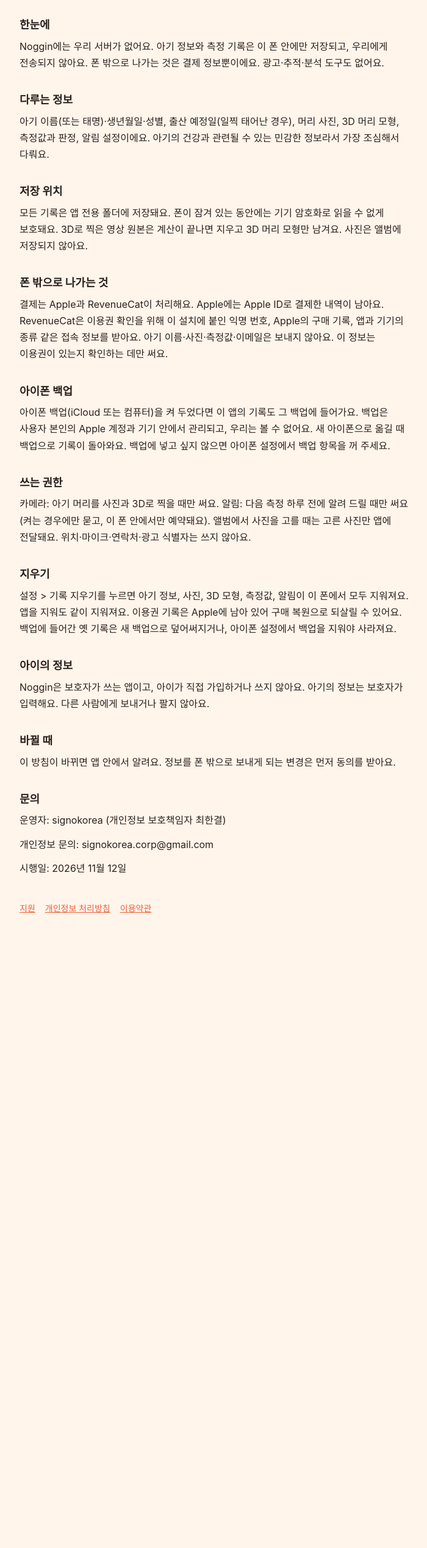
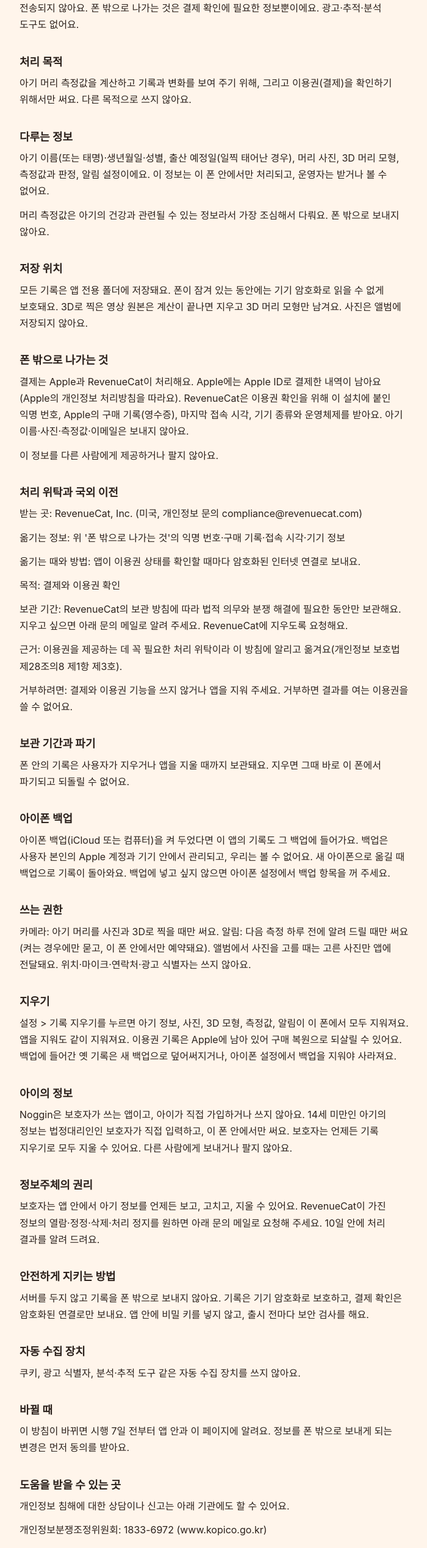
Before and after one commit to noggin-app/noggin-legal, a plain HTML site: page privacy.html in a window 1280 px wide. Shown: the part 240-2779 px from the top of the page at 61% size, without its empty margins (288-988 px from the left). Before the commit the page ends 1806 px from the top, so only its background shows below. Drawn offline with Linux system fonts and the light colour scheme.

Commit message:
Final terms and privacy policy: cross-border transfer, retention, rights, withdrawal and remedies
Co-Authored-By: Claude Opus 5.5 <noreply@anthropic.com>

```diff
--- a/privacy.html
+++ b/privacy.html
@@ -19,16 +19,29 @@ nav a{color:var(--coral)}
 .muted{color:var(--muted);font-size:14px}
 </style></head>
 <body><main><header><span class="logo"><svg width="26" height="26" viewBox="0 0 200 200" aria-hidden="true"><path fill="#fff" d="M104 36C152 33 188 66 188 114 188 158 154 180 102 180 50 180 14 160 14 115 14 70 54 39 104 36Z"/><ellipse cx="86" cy="100" rx="11" ry="16" fill="#EF5F3C"/><ellipse cx="116" cy="100" rx="11" ry="16" fill="#EF5F3C"/></svg></span><a href="index.html">Noggin</a></header>
-<h1>개인정보 처리방침 (초안)</h1>
-<p class="note">변호사 검토 전 초안이에요. 앱 안의 글과 같은 글이에요. 운영자·문의·시행일은 2026-11-12에 운영자가 정한 값으로 채웠어요.</p>
+<h1>개인정보 처리방침</h1>
 <h2>한눈에</h2>
-<p>Noggin에는 우리 서버가 없어요. 아기 정보와 측정 기록은 이 폰 안에만 저장되고, 우리에게 전송되지 않아요. 폰 밖으로 나가는 것은 결제 정보뿐이에요. 광고·추적·분석 도구도 없어요.</p>
+<p>Noggin에는 우리 서버가 없어요. 아기 정보와 측정 기록은 이 폰 안에만 저장되고, 우리에게 전송되지 않아요. 폰 밖으로 나가는 것은 결제 확인에 필요한 정보뿐이에요. 광고·추적·분석 도구도 없어요.</p>
+<h2>처리 목적</h2>
+<p>아기 머리 측정값을 계산하고 기록과 변화를 보여 주기 위해, 그리고 이용권(결제)을 확인하기 위해서만 써요. 다른 목적으로 쓰지 않아요.</p>
 <h2>다루는 정보</h2>
-<p>아기 이름(또는 태명)·생년월일·성별, 출산 예정일(일찍 태어난 경우), 머리 사진, 3D 머리 모형, 측정값과 판정, 알림 설정이에요. 아기의 건강과 관련될 수 있는 민감한 정보라서 가장 조심해서 다뤄요.</p>
+<p>아기 이름(또는 태명)·생년월일·성별, 출산 예정일(일찍 태어난 경우), 머리 사진, 3D 머리 모형, 측정값과 판정, 알림 설정이에요. 이 정보는 이 폰 안에서만 처리되고, 운영자는 받거나 볼 수 없어요.</p>
+<p>머리 측정값은 아기의 건강과 관련될 수 있는 정보라서 가장 조심해서 다뤄요. 폰 밖으로 보내지 않아요.</p>
 <h2>저장 위치</h2>
 <p>모든 기록은 앱 전용 폴더에 저장돼요. 폰이 잠겨 있는 동안에는 기기 암호화로 읽을 수 없게 보호돼요. 3D로 찍은 영상 원본은 계산이 끝나면 지우고 3D 머리 모형만 남겨요. 사진은 앨범에 저장되지 않아요.</p>
 <h2>폰 밖으로 나가는 것</h2>
-<p>결제는 Apple과 RevenueCat이 처리해요. Apple에는 Apple ID로 결제한 내역이 남아요. RevenueCat은 이용권 확인을 위해 이 설치에 붙인 익명 번호, Apple의 구매 기록, 앱과 기기의 종류 같은 접속 정보를 받아요. 아기 이름·사진·측정값·이메일은 보내지 않아요. 이 정보는 이용권이 있는지 확인하는 데만 써요.</p>
+<p>결제는 Apple과 RevenueCat이 처리해요. Apple에는 Apple ID로 결제한 내역이 남아요(Apple의 개인정보 처리방침을 따라요). RevenueCat은 이용권 확인을 위해 이 설치에 붙인 익명 번호, Apple의 구매 기록(영수증), 마지막 접속 시각, 기기 종류와 운영체제를 받아요. 아기 이름·사진·측정값·이메일은 보내지 않아요.</p>
+<p>이 정보를 다른 사람에게 제공하거나 팔지 않아요.</p>
+<h2>처리 위탁과 국외 이전</h2>
+<p>받는 곳: RevenueCat, Inc. (미국, 개인정보 문의 compliance@revenuecat.com)</p>
+<p>옮기는 정보: 위 &#x27;폰 밖으로 나가는 것&#x27;의 익명 번호·구매 기록·접속 시각·기기 정보</p>
+<p>옮기는 때와 방법: 앱이 이용권 상태를 확인할 때마다 암호화된 인터넷 연결로 보내요.</p>
+<p>목적: 결제와 이용권 확인</p>
+<p>보관 기간: RevenueCat의 보관 방침에 따라 법적 의무와 분쟁 해결에 필요한 동안만 보관해요. 지우고 싶으면 아래 문의 메일로 알려 주세요. RevenueCat에 지우도록 요청해요.</p>
+<p>근거: 이용권을 제공하는 데 꼭 필요한 처리 위탁이라 이 방침에 알리고 옮겨요(개인정보 보호법 제28조의8 제1항 제3호).</p>
+<p>거부하려면: 결제와 이용권 기능을 쓰지 않거나 앱을 지워 주세요. 거부하면 결과를 여는 이용권을 쓸 수 없어요.</p>
+<h2>보관 기간과 파기</h2>
+<p>폰 안의 기록은 사용자가 지우거나 앱을 지울 때까지 보관돼요. 지우면 그때 바로 이 폰에서 파기되고 되돌릴 수 없어요.</p>
 <h2>아이폰 백업</h2>
 <p>아이폰 백업(iCloud 또는 컴퓨터)을 켜 두었다면 이 앱의 기록도 그 백업에 들어가요. 백업은 사용자 본인의 Apple 계정과 기기 안에서 관리되고, 우리는 볼 수 없어요. 새 아이폰으로 옮길 때 백업으로 기록이 돌아와요. 백업에 넣고 싶지 않으면 아이폰 설정에서 백업 항목을 꺼 주세요.</p>
 <h2>쓰는 권한</h2>
@@ -36,11 +49,24 @@ nav a{color:var(--coral)}
 <h2>지우기</h2>
 <p>설정 &gt; 기록 지우기를 누르면 아기 정보, 사진, 3D 모형, 측정값, 알림이 이 폰에서 모두 지워져요. 앱을 지워도 같이 지워져요. 이용권 기록은 Apple에 남아 있어 구매 복원으로 되살릴 수 있어요. 백업에 들어간 옛 기록은 새 백업으로 덮어써지거나, 아이폰 설정에서 백업을 지워야 사라져요.</p>
 <h2>아이의 정보</h2>
-<p>Noggin은 보호자가 쓰는 앱이고, 아이가 직접 가입하거나 쓰지 않아요. 아기의 정보는 보호자가 입력해요. 다른 사람에게 보내거나 팔지 않아요.</p>
+<p>Noggin은 보호자가 쓰는 앱이고, 아이가 직접 가입하거나 쓰지 않아요. 14세 미만인 아기의 정보는 법정대리인인 보호자가 직접 입력하고, 이 폰 안에서만 써요. 보호자는 언제든 기록 지우기로 모두 지울 수 있어요. 다른 사람에게 보내거나 팔지 않아요.</p>
+<h2>정보주체의 권리</h2>
+<p>보호자는 앱 안에서 아기 정보를 언제든 보고, 고치고, 지울 수 있어요. RevenueCat이 가진 정보의 열람·정정·삭제·처리 정지를 원하면 아래 문의 메일로 요청해 주세요. 10일 안에 처리 결과를 알려 드려요.</p>
+<h2>안전하게 지키는 방법</h2>
+<p>서버를 두지 않고 기록을 폰 밖으로 보내지 않아요. 기록은 기기 암호화로 보호하고, 결제 확인은 암호화된 연결로만 보내요. 앱 안에 비밀 키를 넣지 않고, 출시 전마다 보안 검사를 해요.</p>
+<h2>자동 수집 장치</h2>
+<p>쿠키, 광고 식별자, 분석·추적 도구 같은 자동 수집 장치를 쓰지 않아요.</p>
 <h2>바뀔 때</h2>
-<p>이 방침이 바뀌면 앱 안에서 알려요. 정보를 폰 밖으로 보내게 되는 변경은 먼저 동의를 받아요.</p>
+<p>이 방침이 바뀌면 시행 7일 전부터 앱 안과 이 페이지에 알려요. 정보를 폰 밖으로 보내게 되는 변경은 먼저 동의를 받아요.</p>
+<h2>도움을 받을 수 있는 곳</h2>
+<p>개인정보 침해에 대한 상담이나 신고는 아래 기관에도 할 수 있어요.</p>
+<p>개인정보분쟁조정위원회: 1833-6972 (www.kopico.go.kr)</p>
+<p>개인정보침해신고센터: 국번 없이 118 (privacy.kisa.or.kr)</p>
+<p>대검찰청: 국번 없이 1301 (www.spo.go.kr)</p>
+<p>경찰청: 국번 없이 182 (ecrm.police.go.kr)</p>
 <h2>문의</h2>
-<p>운영자: signokorea (개인정보 보호책임자 최한결)</p>
+<p>운영자: signokorea</p>
+<p>개인정보 보호책임자: 최한결</p>
 <p>개인정보 문의: signokorea.corp@gmail.com</p>
 <p>시행일: 2026년 11월 12일</p>
 <nav><a href="index.html">지원</a><a href="privacy.html">개인정보 처리방침</a><a href="terms.html">이용약관</a></nav>
```
Also changed, not shown: terms.html (+13 -5 lines).
